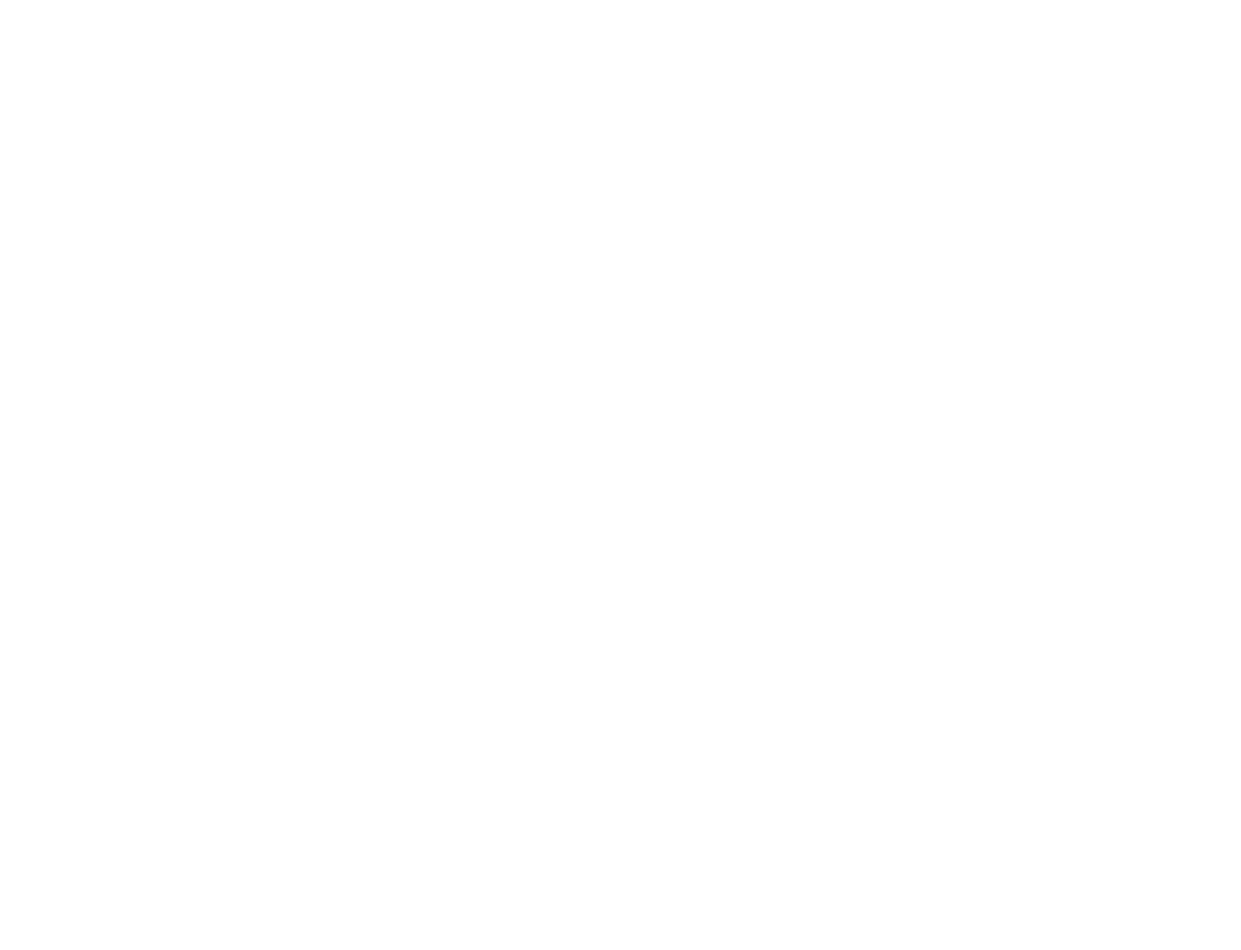
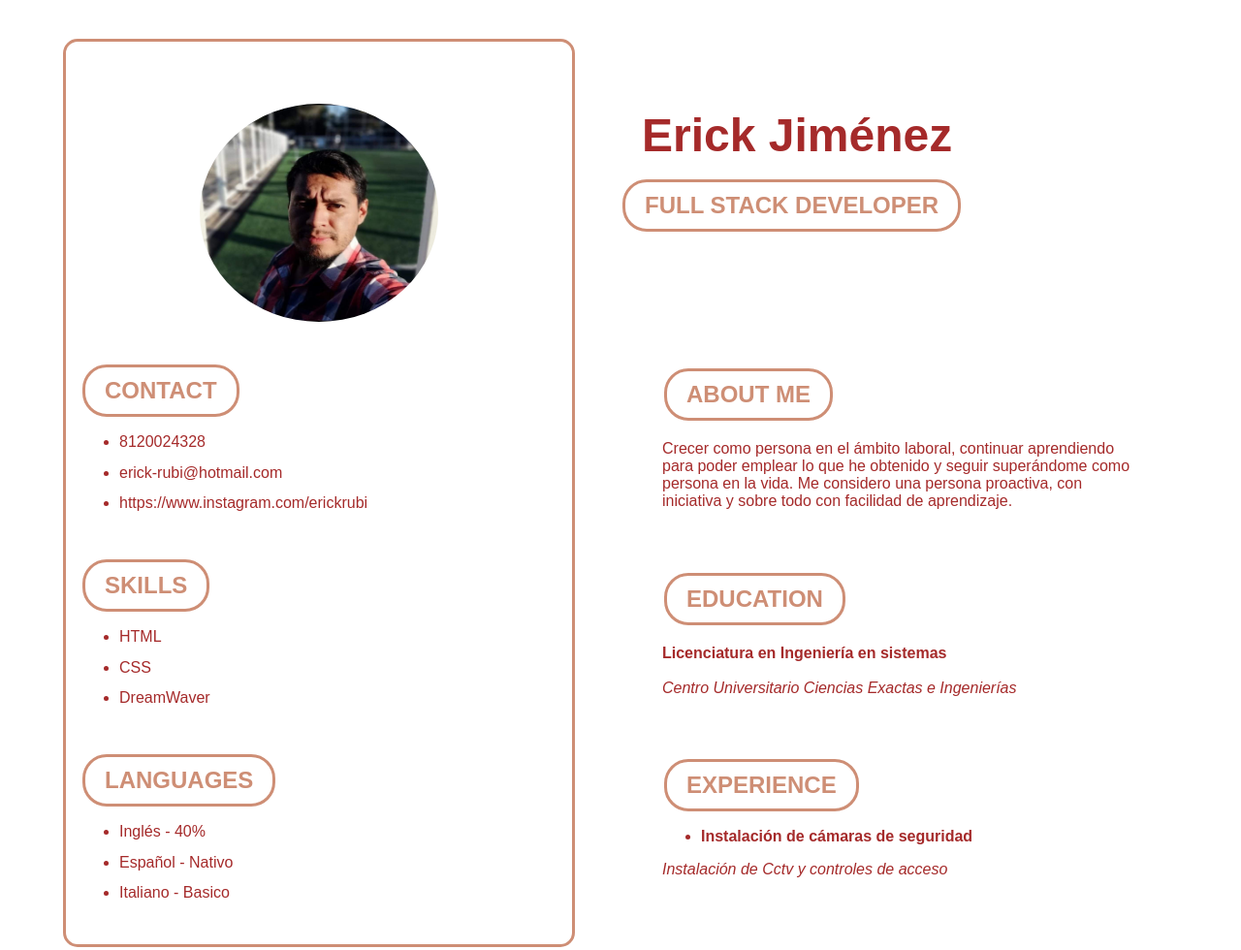
Before and after one commit to KronoMatrix/hola_github, a plain HTML site: page Mi_Primer_CV/index.html in a window 1280 px wide. Shown: the whole page at 97% size. Before the commit the page ends 800 px from the top, so only its background shows below. Drawn offline with Linux system fonts and the light colour scheme.

Commit message:
cvterminado

```diff
--- a/Mi_Primer_CV/index.html
+++ b/Mi_Primer_CV/index.html
@@ -3,11 +3,74 @@
 <head>
     <meta charset="UTF-8">
     <meta name="viewport" content="width=device-width, initial-scale=1.0">
-    <link rel="stylesheet" href="styles.css">
-    <title> Mi CV con HTML y CSS</title>
+    <link rel="stylesheet" href="./styles.css">
+    <title>Mi CV con HTML y CSS</title>
 </head>
 <body>
-    <head></head>
+    <div class="row">
 
+        <div class="column1">
+            <img id="foto" src="./fotoperfil.jpeg" alt="hombre test morena guapetón">
+            <div class="section">
+                <h2>CONTACT</h2>
+
+                <UL class="list">
+                    <li class="b1">8120024328</li>
+                    <li class="b2">erick-rubi@hotmail.com</li>
+                    <li class="b3">https://www.instagram.com/erickrubi</li>
+                </UL>
+            </div>
+            <div class="section">
+                <h2>SKILLS</h2>
+                <ul class="list">
+                    <li>HTML</li>
+                    <li>CSS</li>
+                    <li>DreamWaver</li>
+                </ul>
+            </div>
+            <div class="section">
+                <h2>LANGUAGES</h2>
+                <ul class="list">
+                    <li>Inglés - 40%</li>
+                    <li>Español - Nativo</li>
+                    <li>Italiano - Basico</li>
+
+                </ul>
+            </div>
+        </div>
+        <div class="column2">
+            <div class="title">
+                <h1>Erick Jiménez</h1>
+
+                <h2>FULL STACK DEVELOPER</h2>
+            </div>
+            <div class="section">
+            <h2>ABOUT ME</h2>
+
+            <p>Crecer como persona en el ámbito laboral,
+                continuar aprendiendo para poder emplear lo que he obtenido y
+                seguir superándome como persona en la vida.
+                Me considero una persona proactiva, con iniciativa y sobre
+                todo con facilidad de aprendizaje.
+            </p>
+        </div>
+        <div class="section">
+            <h2>EDUCATION</h2>
+            <p><b>Licenciatura en Ingeniería en sistemas</b>
+                <br> <br>
+                <i>Centro Universitario Ciencias Exactas e Ingenierías </i>
+            </p>
+        </div>
+        <div class="section">
+            <h2>EXPERIENCE</h2>
+            <ul class="list">
+                <li><b>Instalación de cámaras de seguridad</b></li>
+            </ul>
+            <p><i>Instalación de Cctv y controles de acceso</i></p>
+        </div>
+
+        </div>
+    </div>
+    </main>
 </body>
 </html>
--- a/Mi_Primer_CV/styles.css
+++ b/Mi_Primer_CV/styles.css
@@ -0,0 +1,85 @@
+body {
+    color: brown;
+    background-color: white;
+    font-family: sans-serif;
+  }
+
+   #foto {
+    width: 20%;
+    height: 25%;
+    border-radius: 60%;
+    display: block;
+    margin-top: 10%;
+    margin-left: auto;
+    margin-right: auto;
+    width: 50%;
+  }
+
+  h1 {
+    margin: 4px 2px;
+    display: inline-block;
+    padding: 10px 20px;
+    font-size: 3em;
+  }
+
+  h2 {
+    border-style: solid;
+    border-color: rgb(206, 142, 117);
+    color: rgb(206, 142, 117);
+    padding-top: 200px;
+    padding: 10px 20px;
+    display: inline-block;
+    margin: 4px 2px;
+    cursor: pointer;
+    border-radius: 25px;
+  }
+
+  ul {
+    margin: auto;
+  }
+
+  .row {
+    max-width: 1200px;
+    display: flex;
+    padding: 2em;
+  }
+
+  .column1 {
+    border-style: solid;
+    border-color: rgb(206, 142, 117);
+    border-radius: 15px;
+    flex: 50%;
+    margin-right: 50px;
+    margin-left: 25px;
+    padding: 15px;
+  }
+
+  .column2 {
+    margin-top: 23.5%;
+    flex: 50%;
+    margin-right: 50px;
+    margin-left: 25px;
+    padding: 15px;
+  }
+
+  .section {
+    padding-top: 8%;
+    padding-bottom: 1%;
+  }
+
+  .list li {
+    padding-top: 3%;
+  }
+
+  .title {
+  /* margin-top: 3%; */
+  max-width: 400px;
+  position: absolute;
+  left: 50%;
+  top: 6%;
+  width: 40%;
+  padding-top: 50px;
+  padding-bottom: 50px;
+  box-sizing: border-box;
+  background-color: rgb(255, 255, 255);
+  }
```
